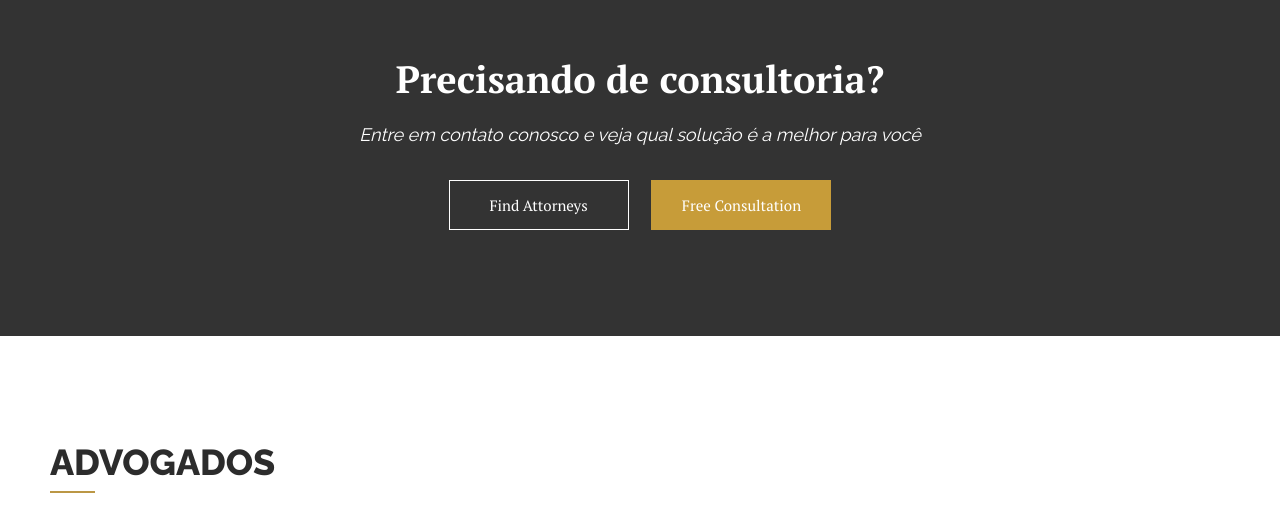
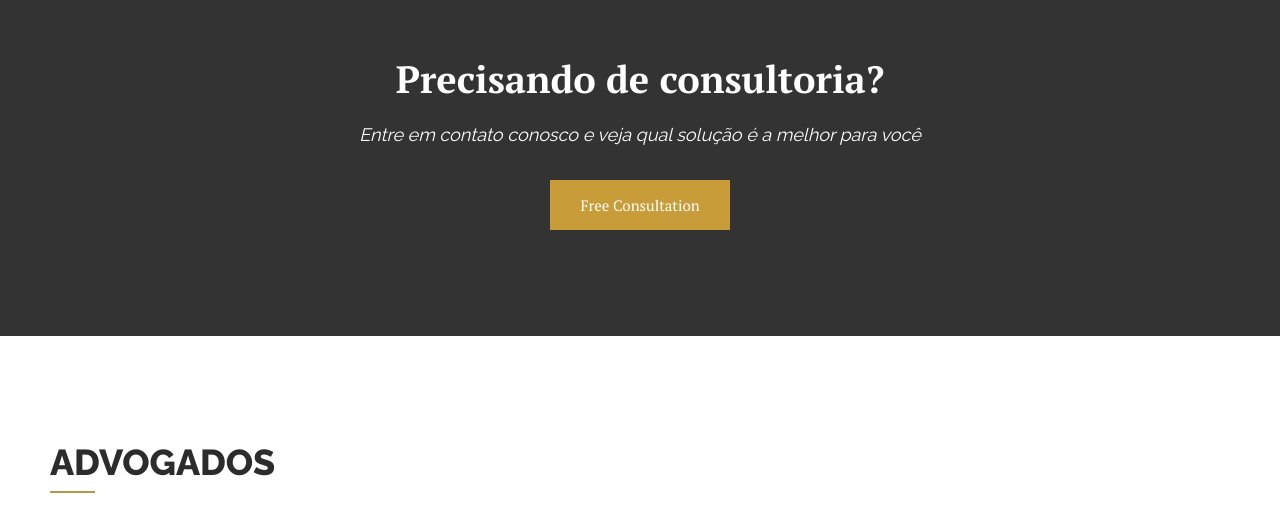
Before and after one commit to DekiWill/siteagm, a plain HTML site: page index.html in a window 1280 px wide. Shown: the part 2271-2802 px from the top of the page. Drawn offline with Linux system fonts and the light colour scheme; some packages are replaced by stand-ins of ours.

Commit message:
Ocultação do Find Attorneys
Find Attorneys

```diff
--- a/index.html
+++ b/index.html
@@ -490,7 +490,7 @@
 			<div class="container">
 				<h2>Precisando de consultoria?</h2>
 				<i>Entre em contato conosco e veja qual solução é a melhor para você</i>
-				<a href="attorney-v2.html" class="main_button btn1">Find Attorneys</a>
+				<!--<a href="attorney-v2.html" class="main_button btn1">Find Attorneys</a>-->
 				<a href="#" class="main_button btn2 btn_color">Free Consultation</a>
 			</div>
 		</div> <!-- /opacity -->
```
